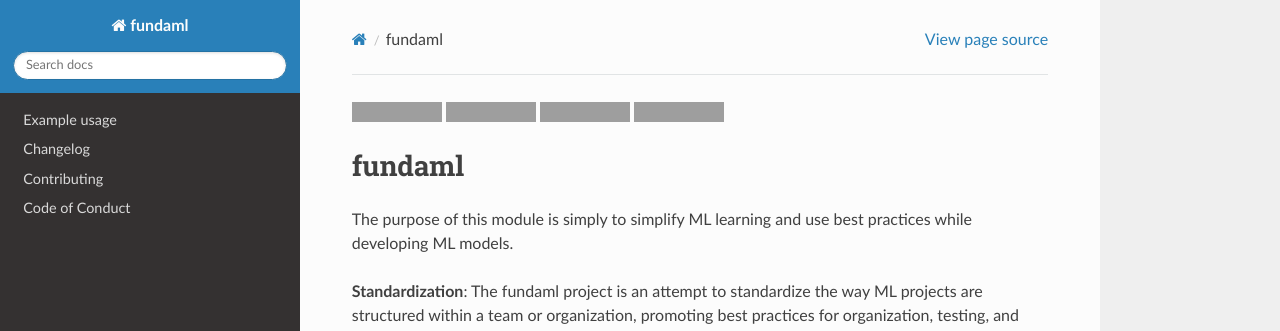
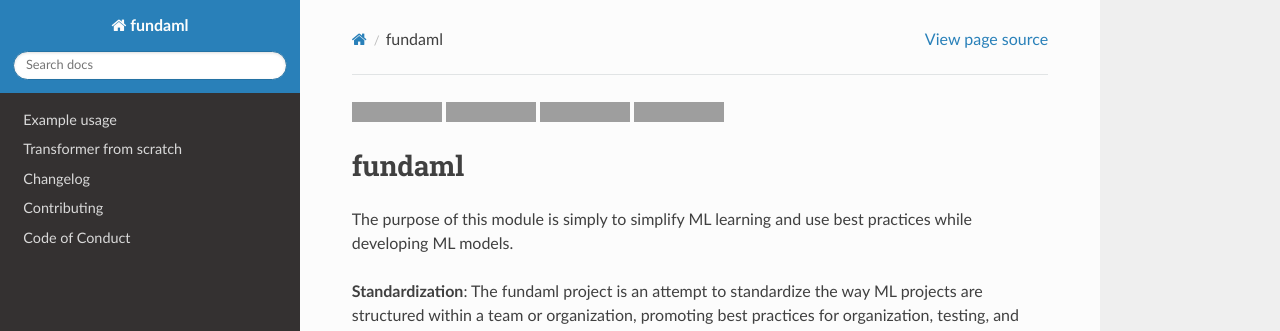
Before and after one commit to tzoght/fundaml, a Sphinx documentation site: the page built from docs/index.md, in a window 1280 px wide. Shown: the top 331 px of the page. Built offline with Sphinx 7.4.7 and the Read the Docs theme 2.0.0, drawn with Linux system fonts in a browser that asks for light colours; pages that are not in the unit, such as notebooks, are missing from menus; grey boxes are pictures that could not be loaded.

Commit message:
added ref to docs

```diff
--- a/docs/index.md
+++ b/docs/index.md
@@ -6,6 +6,7 @@
 :hidden:
 
 example.ipynb
+transformer_from_scratch.ipynb
 changelog.md
 contributing.md
 conduct.md
```
